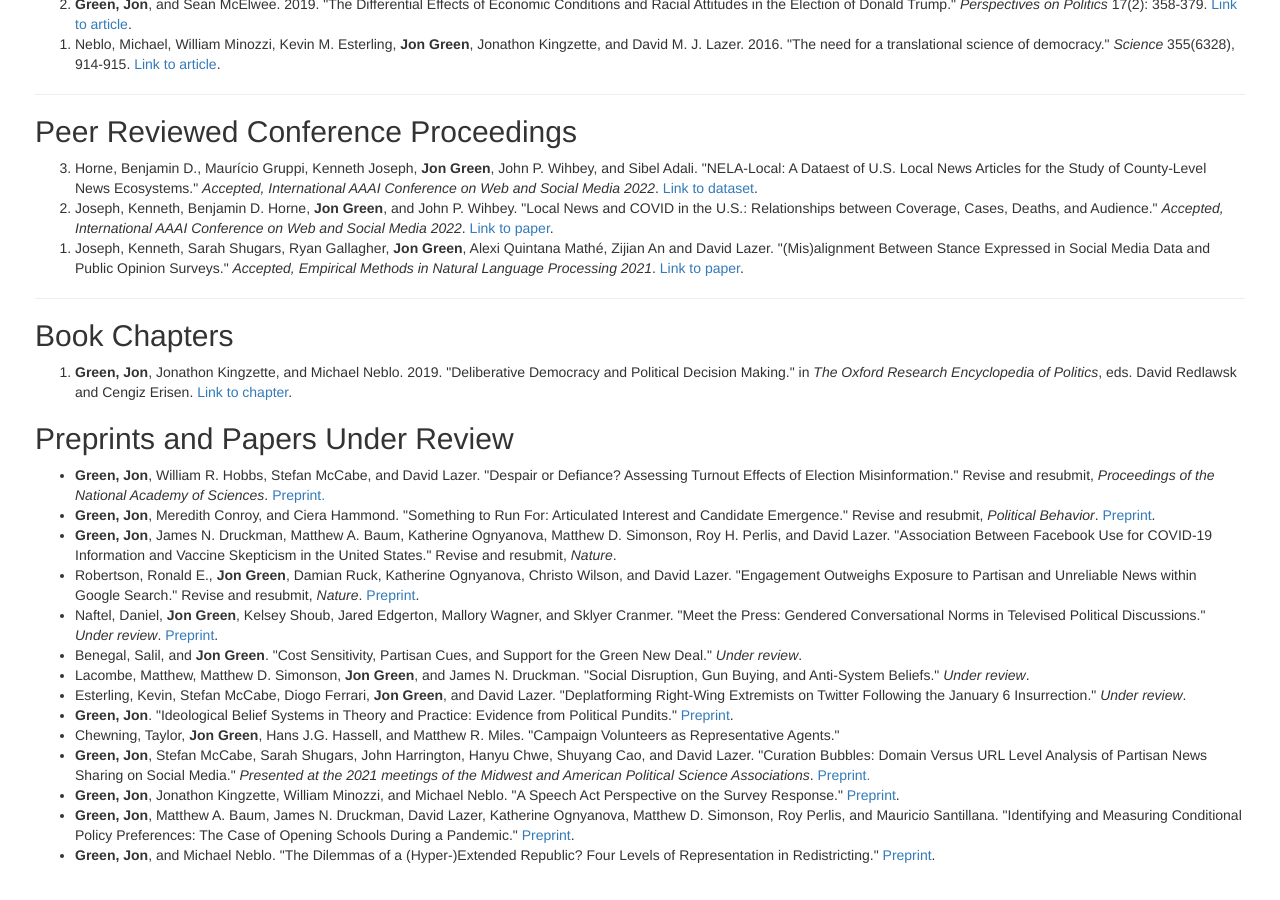
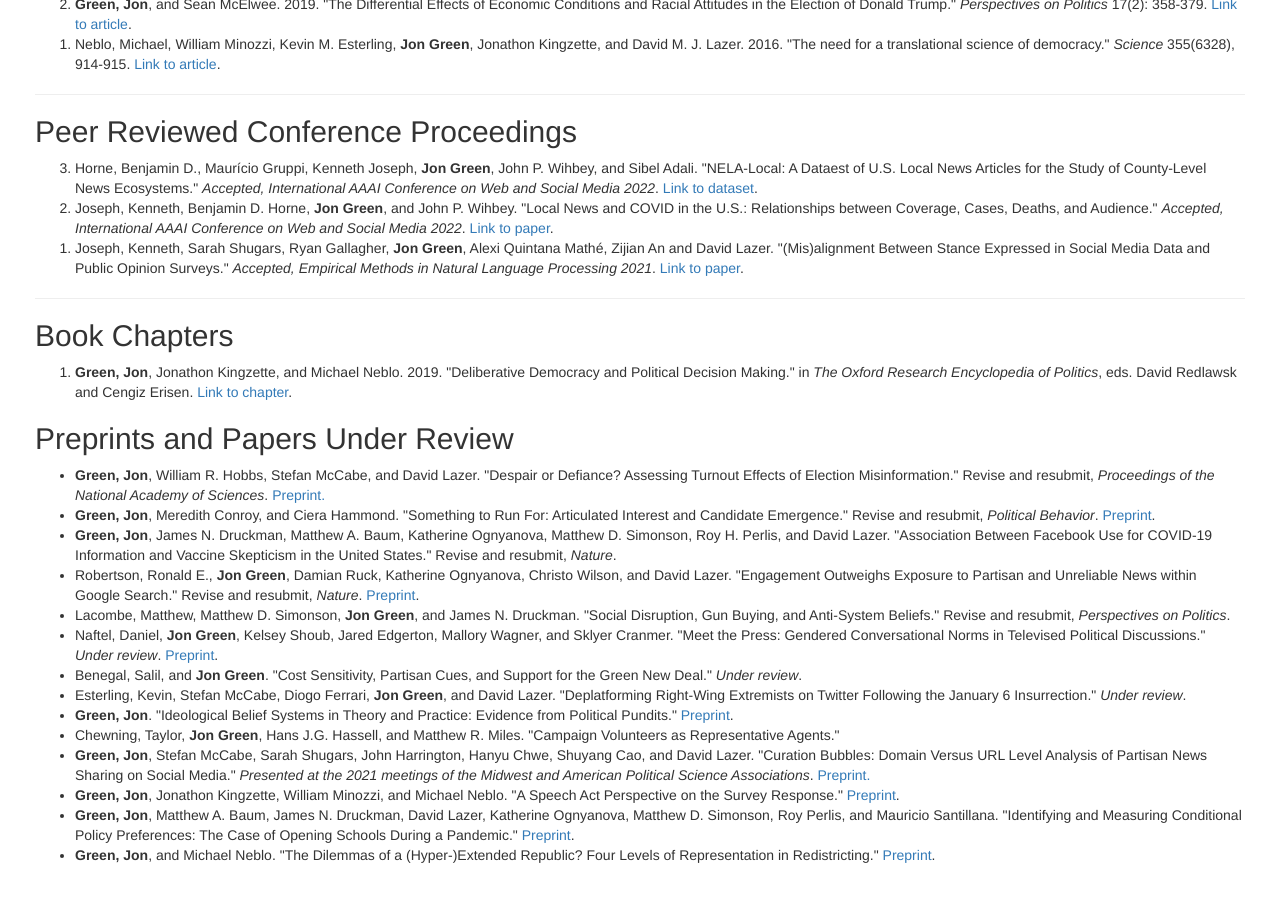
Before and after one commit to jgreen4919/jgreen4919.github.io, a Jekyll site: the page index.html, which Jekyll copies as it is, in a window 1280 px wide and 900 px high, scrolled down 911 px. Built offline with Jekyll 4.4.1, drawn with Linux system fonts in a browser that asks for light colours.

Commit message:
pop update

```diff
--- a/index.html
+++ b/index.html
@@ -60,9 +60,9 @@
     <li> <strong>Green, Jon</strong>, Meredith Conroy, and Ciera Hammond. "Something to Run For: Articulated Interest and Candidate Emergence." Revise and resubmit, <i>Political Behavior</i>. <a href="https://osf.io/5cdp7/">Preprint</a>.</li>
     <li> <strong>Green, Jon</strong>, James N. Druckman, Matthew A. Baum, Katherine Ognyanova, Matthew D. Simonson, Roy H. Perlis, and David Lazer. "Association Between Facebook Use for COVID-19 Information and Vaccine Skepticism in the United States." Revise and resubmit, <i>Nature</i>.</li>
     <li> Robertson, Ronald E., <strong>Jon Green</strong>, Damian Ruck, Katherine Ognyanova, Christo Wilson, and David Lazer. "Engagement Outweighs Exposure to Partisan and Unreliable News within Google Search." Revise and resubmit, <i>Nature</i>. <a href="https://arxiv.org/abs/2201.00074">Preprint</a>.</li>
-    <li>Naftel, Daniel, <strong>Jon Green</strong>, Kelsey Shoub, Jared Edgerton, Mallory Wagner, and Sklyer Cranmer. "Meet the Press: Gendered Conversational Norms in Televised Political Discussions." <i>Under review</i>. <a href="https://osf.io/my8us/">Preprint</a>.</li>
+     <li>Lacombe, Matthew, Matthew D. Simonson, <strong>Jon Green</strong>, and James N. Druckman. "Social Disruption, Gun Buying, and Anti-System Beliefs." Revise and resubmit, <i>Perspectives on Politics</i>.</li>
+     <li>Naftel, Daniel, <strong>Jon Green</strong>, Kelsey Shoub, Jared Edgerton, Mallory Wagner, and Sklyer Cranmer. "Meet the Press: Gendered Conversational Norms in Televised Political Discussions." <i>Under review</i>. <a href="https://osf.io/my8us/">Preprint</a>.</li>
      <li>Benegal, Salil, and <strong>Jon Green</strong>. "Cost Sensitivity, Partisan Cues, and Support for the Green New Deal." <i>Under review</i>.</li>
-     <li>Lacombe, Matthew, Matthew D. Simonson, <strong>Jon Green</strong>, and James N. Druckman. "Social Disruption, Gun Buying, and Anti-System Beliefs." <i>Under review</i>.</li>
     <li> Esterling, Kevin, Stefan McCabe, Diogo Ferrari, <strong>Jon Green</strong>, and David Lazer. "Deplatforming Right-Wing Extremists on Twitter Following the January 6 Insurrection." <i>Under review</i>.</li>
     <li> <strong>Green, Jon</strong>. "Ideological Belief Systems in Theory and Practice: Evidence from Political Pundits." <a href="https://osf.io/2cjse/">Preprint</a>.</li>
    <li>Chewning, Taylor, <strong>Jon Green</strong>, Hans J.G. Hassell, and Matthew R. Miles. "Campaign Volunteers as Representative Agents."</li>
```
Also changed, not shown: 4 other files.
